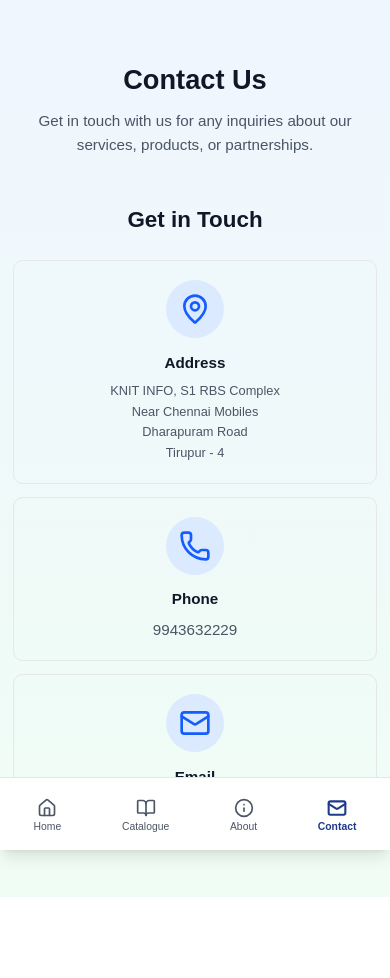
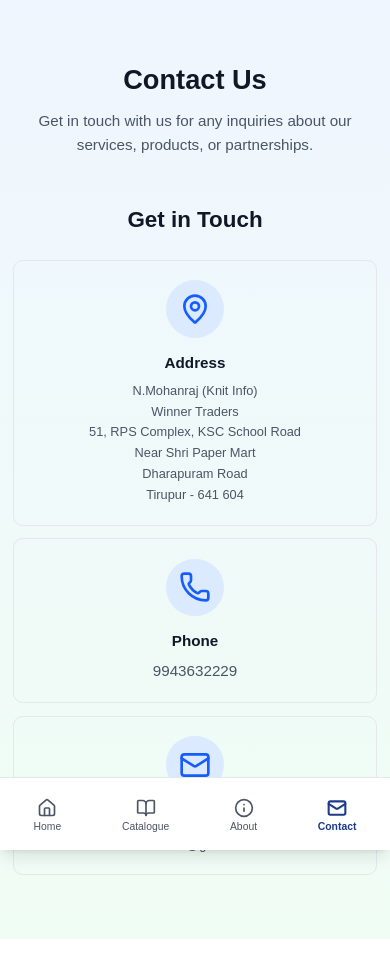
Before and after one commit to Tcgtech06/Codes, a Next.js app: page /contact in a window 390 px wide. Shown: the top 978 px of the page. Built offline with nearby package versions, Linux system fonts and the light colour scheme; no server answers.

Commit message:
Update address and mobile number in Contact page and Footer

```diff
--- a/src/app/contact/page.tsx
+++ b/src/app/contact/page.tsx
@@ -18,7 +18,7 @@ export default function Contact() {
           <h2 className="text-2xl font-semibold text-gray-900 mb-8 text-center">Get in Touch</h2>
           <div className="grid grid-cols-1 md:grid-cols-3 gap-6">
             <a
-              href="https://www.google.com/maps/search/S1+RBS+Complex+Near+Chennai+Mobiles+Dharapuram+Road+Tirupur"
+              href="https://www.google.com/maps/search/Winner+Traders+51+RPS+Complex+KSC+School+Road+Dharapuram+Road+Tirupur"
               target="_blank"
               rel="noopener noreferrer"
               className="flex flex-col items-center text-center gap-4 hover:bg-gray-50 p-6 rounded-xl transition-all duration-300 cursor-pointer border border-gray-200 hover:border-blue-300 hover:shadow-lg"
@@ -29,10 +29,12 @@ export default function Contact() {
               <div>
                 <h3 className="font-semibold text-gray-900 mb-2 text-lg">Address</h3>
                 <p className="text-gray-600 text-sm leading-relaxed">
-                  KNIT INFO, S1 RBS Complex<br />
-                  Near Chennai Mobiles<br />
+                  N.Mohanraj (Knit Info)<br />
+                  Winner Traders<br />
+                  51, RPS Complex, KSC School Road<br />
+                  Near Shri Paper Mart<br />
                   Dharapuram Road<br />
-                  Tirupur - 4
+                  Tirupur - 641 604
                 </p>
               </div>
             </a>
--- a/src/components/Footer.tsx
+++ b/src/components/Footer.tsx
@@ -34,7 +34,7 @@ const Footer = () => {
             <ul className="space-y-3 text-sm text-gray-400">
               <li className="flex items-start gap-2">
                 <MapPin size={16} className="shrink-0 mt-0.5" />
-                <span>KNIT INFO, S1 RBS Complex<br />Near Chennai Mobiles<br />Dharapuram Road, Tirupur - 4</span>
+                <span>N.Mohanraj (Knit Info)<br />Winner Traders<br />51, RPS Complex, KSC School Road<br />Near Shri Paper Mart<br />Dharapuram Road, Tirupur - 641 604</span>
               </li>
               <li className="flex items-center gap-2">
                 <Phone size={16} className="shrink-0" />
```
